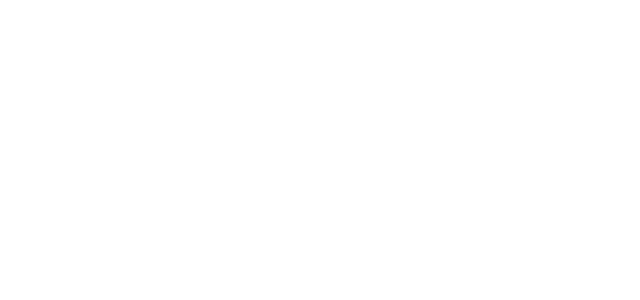
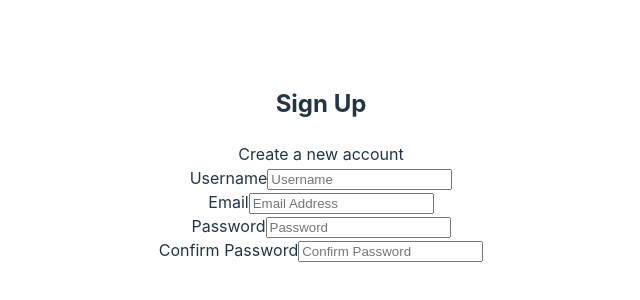
Before and after one commit to AWTION/Awtion, a React (Vite) app: page /signUp in a window 1280 px wide. Before the commit this address had no page. Shown: the part 236-536 px from the top of the page, without its empty margins (319-959 px from the left). Built offline with nearby package versions, Linux system fonts and the light colour scheme.

Commit message:
First draft for the signup form including handling state

```diff
--- a/src/App.jsx
+++ b/src/App.jsx
@@ -1,6 +1,7 @@
 import LogInPage from './pages/LogInPage/LogInPage'
 import './App.css'
 import { BrowserRouter, Routes, Route } from "react-router-dom";
+import SignUpPage from './pages/SignUpPage/SignUpPage';
 
 function App() {
 
@@ -9,6 +10,8 @@
 
       <Routes>
         <Route path="/" element={<LogInPage />} />
+        <Route path="/signUp" element={<SignUpPage/>}/>
+
       </Routes>
 
     </BrowserRouter>
--- a/src/components/Input/Input.jsx
+++ b/src/components/Input/Input.jsx
@@ -2,13 +2,14 @@
 
 export default function Input({ type, onChangeHandler, placeholder, label, value, name }) {
 
-  return(<div>
-        <label>{label}</label>
+    return (<div>
+        <label>{label}
             <input type={type}
                 placeholder={placeholder}
                 onChange={onChangeHandler}
                 value={value}
                 name={name}
             />
+        </label>
     </div>)
 }
--- /dev/null
+++ b/src/pages/SignUpPage/SignUpPage.jsx
@@ -0,0 +1,65 @@
+import "./SignUpPage.scss"
+import Input from "../../components/input/Input"
+import { useState } from "react"
+
+export default function () {
+
+    const initialSignUpValues = {
+        username: "",
+        email: "",
+        password: "",
+        confirmPassword: "",
+    }
+
+    const [signUpValues, setSignUpValues] = useState(initialSignUpValues)
+
+    const onChangeHandler = (event) => {
+        const { name, value } = event.target
+
+        setSignUpValues({
+            ...signUpValues,
+            [name]: value,
+        })
+        console.log(signUpValues);
+    }
+
+    return (
+        <form className="signup__form">
+            <h2>Sign Up</h2>
+            <div>Create a new account</div>
+            <Input
+                label="Username"
+                name="username"
+                type="text"
+                placeholder="Username"
+                value={signUpValues.username}
+                onChangeHandler={onChangeHandler}
+            />
+            <Input
+                label="Email"
+                name="email"
+                type="email"
+                placeholder="Email Address"
+                value={signUpValues.email}
+                onChangeHandler={onChangeHandler}
+            />
+            <Input
+                label="Password"
+                name="password"
+                type="password"
+                placeholder="Password"
+                value={signUpValues.password}
+                onChangeHandler={onChangeHandler}
+            />
+            <Input
+                label="Confirm Password"
+                name="confirmPassword"
+                type="password"
+                placeholder="Confirm Password"
+                value={signUpValues.confirmPassword}
+                onChangeHandler={onChangeHandler}
+            />
+
+        </form>
+    )
+}
```
Also changed, not shown: src/pages/SignUpPage/SignUpPage.scss (added). Lines whose indentation alone changed are shown as unchanged.
